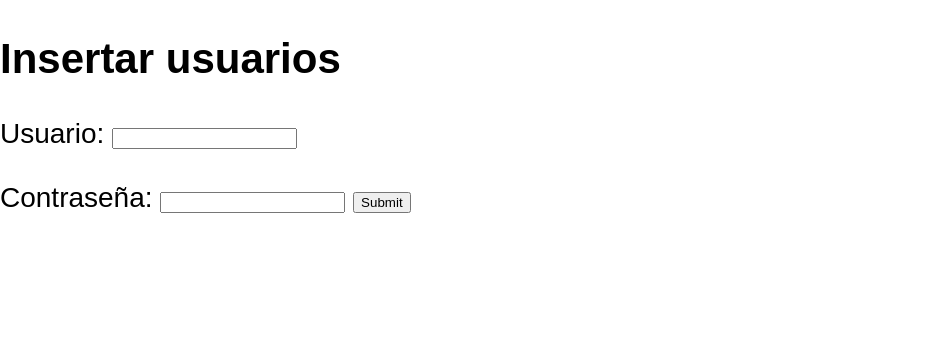
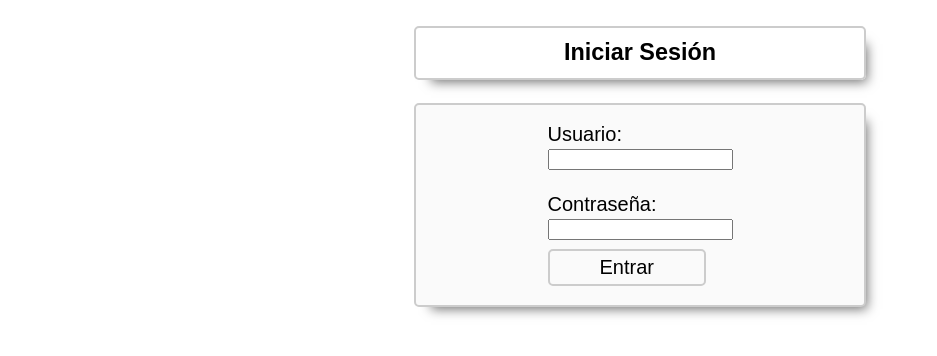
Before and after one commit to danielsnchezesc/Proyecto01_Casal, a PHP site: page /login.php in a window 1280 px wide. Shown: the top 356 px of the page, without its empty margins (0-937 px from the left). Run offline with PHP 8.4, Linux system fonts and the light colour scheme.

Commit message:
Add files via upload
login con css

```diff
--- /dev/null
+++ b/login.css
@@ -0,0 +1,54 @@
+body {
+  margin: 0;
+  font-size: 20px;
+  font-family: Arial, Helvetica, sans-serif;
+}
+
+.contenedor{
+  margin-top: 2%;
+  width: 100%;
+  height: 100%;
+}
+
+.is{
+  border-radius: 5px;
+  border: 2px solid #ccc;
+  box-shadow: 9px 10px 11px -8px rgba(0,0,0,0.56);
+  width: 35%;
+  height: 50px;
+  display: flex;
+  justify-content: center;
+  align-items: center;
+  margin: 0 auto;
+
+
+
+}
+
+.form{
+  border-radius: 5px;
+  background-color: #fafafa;
+  width: 35%;
+  height: 200px;
+  border: 2px solid #ccc;
+  box-shadow: 9px 10px 11px -8px rgba(0,0,0,0.56);
+  display: flex;
+  justify-content: center;
+  align-items: center;
+  margin: 0 auto;
+
+}
+
+.btnenviar{
+  margin-top: 5%;
+  text-decoration:none;
+  font-size: 20px;
+  color:#000000;
+  padding-top:5px;
+  padding-bottom:5px;
+  padding-left:50px;
+  padding-right:50px;
+  background-color: transparent;
+  border: 2px solid #ccc;
+  border-radius: 5px;
+}
--- a/login.php
+++ b/login.php
@@ -2,20 +2,28 @@
 <html>
 <head>
 	<title>Inventario casal</title>
-	<link rel="stylesheet" type="text/css" href="estilos.css">
+	<link rel="stylesheet" type="text/css" href="login.css">
 	<meta charset="UTF-8">
 	<script type="text/javascript" src="javascript.js"></script>
 </head>
 <body>
-	<h2>Insertar usuarios</h2>
-	<p class="mensaje" id="mensaje"></p>
-	<form action="comprobarusuarios.php" method="POST" name="formulario1" enctype="multipart/form-data" onsubmit="return login()">
-		<label for="user" class="boton">Usuario:</label>
-		<input type="string" name="user" id="user" default=""><br><br>
-		<label for="pwd" class="boton">Contraseña:</label>
-		<input type="password" name="pwd" id="pwd">
-		<input type="submit" name="registro" default="" class="boton">
-	</form>
+
+	<div class="contenedor">
+		<div class="is">
+		<h3>Iniciar Sesión</h3>
+		</div><br>
+
+		<div class="form">
+		<form action="comprobarusuarios.php" method="POST" name="formulario1" enctype="multipart/form-data" onsubmit="return login()">
+			<label for="user" class="boton">Usuario:</label><br>
+			<input type="string" name="user" id="user" default=""><br><br>
+			<label for="pwd" class="boton">Contraseña:</label><br>
+			<input type="password" name="pwd" id="pwd"><br>
+			<input  class="btnenviar" type="submit" name="registro" default="" value="Entrar">
+		</form>
+		</div>
+	</div>
+
 </div>
 </body>
 </html>
```
